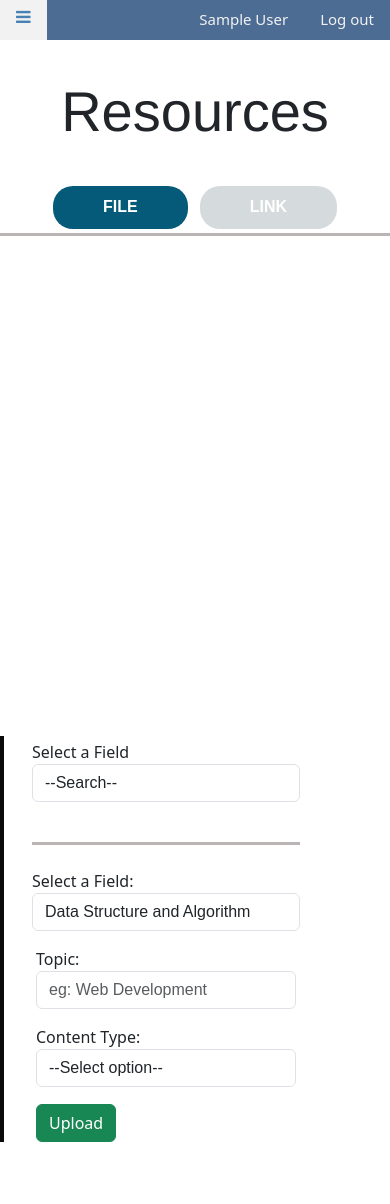
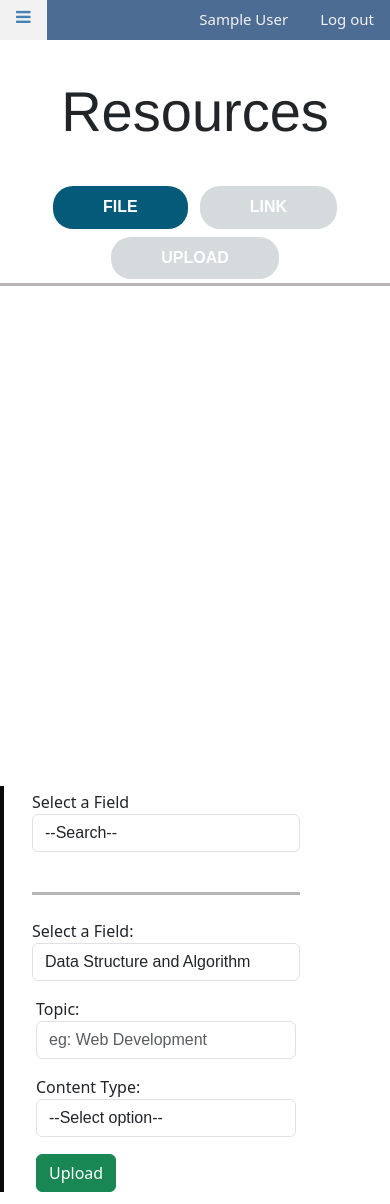
Before and after one commit to SAKSHI-GOYAL321/Social-Learning-, a PHP site: page /resourse.php in a window 390 px wide. Before the commit the page ends 1142 px from the top, so only its background shows below. Run offline with PHP 8.4, Linux system fonts and the light colour scheme; the visitor is signed in with stand-in values (Sample User, id 1); data that the repository does not hold is empty; some libraries are stand-ins or nearby versions.

Commit message:
resource design

```diff
--- /dev/null
+++ b/Hamburger.js
@@ -0,0 +1,29 @@
+function show(){
+    var sidenav= document.getElementById("Ham");
+    var Ham = document.getElementById('top-ham');
+    var sidemenu = document.getElementById('sidenav');
+    console.log("check1");
+    if(sidenav.style.display == 'block'){
+        sidenav.style.display = "none";
+        Ham.style.backgroundColor = "#4c6c94";
+        // Ham.style.display = "";
+        // sidenav.classList.remove("non-active");
+        // sidenav.classList.add("active");
+        // alert("if ");
+    }
+    else{
+        // sidenav.classList.remove("non-active");
+        // sidenav.classList.add("active");
+        // sidenav.style.display = "none";
+        // Ham.style.display = "block";
+        sidenav.style.display = "block";
+        sidenav.style.width = "256px"
+        // Ham.style.display = "none";
+        Ham.style.zIndex = "121";
+        Ham.style.position = "relative";
+        Ham.style.backgroundColor = "steelblue";
+        // alert("else");
+    }
+    sidenav.classList.toggle("active");
+    console.log("check3");
+}
--- a/css/dashboard.css
+++ b/css/dashboard.css
@@ -12,7 +12,9 @@
     background-color: #2F5168;
     background-color: #4c6c94;
     height: 40px;
-    position: static;
+    position: fixed;
+    top: 0;
+    z-index: 50;
 }
 .topnav a{
     float: right;
@@ -94,6 +96,7 @@ ul{
   float: left;
   display:block;
   position: fixed;
+  z-index: 51;
 }
 
 .sidenav{
--- a/css/resource.css
+++ b/css/resource.css
@@ -1,8 +1,18 @@
-.Data{
+#resourceForm{
     width: 300px;
     float: left;
-
-
+    display: block;
+}
+.btn-btn-style{
+    color: #ffffff;
+    background-color: #365291;
+    border-radius: 26px;
+    padding: 8px 28px;
+    display: none;
+}
+.wdthf{
+    width: 100%;
+    float: left;
 }
 /* .input{
     float: right;
@@ -19,7 +29,7 @@
 } */
 
 /*Scroll-bar*/
-.scroll{
+#scroll{
     height:400px;
     overflow:hidden;
     overflow-y:scroll;
@@ -30,7 +40,7 @@
   height: 406px;
   padding-left: 28px;
   margin-top: 100px;
-
+    z-index: 12;
 
 }
 
@@ -150,3 +160,13 @@ input[type = button]{
     background-color: #49718c;
         color: white;
   }
+  @media screen and (max-width: 1230px) {
+    #top-nav .topnav .fa{display:block;}
+    #Ham {display: none;}
+    .col-sm-1 {width: 0px;}
+    /* .col-sm-2 {float:unset;} */
+    .btn-btn-style{display: block;}
+  }
+  @media scree and (max-width: 1200px){
+    #resourceForm{display: none;}
+  }
--- a/dashboard.php
+++ b/dashboard.php
@@ -148,7 +148,7 @@
                 // Ham.style.display = "";
                 // sidenav.classList.remove("non-active");
                 // sidenav.classList.add("active");
-                alert("if ");
+                // alert("if ");
             }
             else{
                 // sidenav.classList.remove("non-active");
@@ -161,7 +161,7 @@
                 Ham.style.zIndex = "12";
                 Ham.style.position = "relative";
                 Ham.style.backgroundColor = "steelblue";
-                alert("else");
+                // alert("else");
             }
             sidenav.classList.toggle("active");
             console.log("check3");
--- a/resourse.php
+++ b/resourse.php
@@ -20,7 +20,7 @@
 <body>
     <section id="top-nav">
         <div class="col-sm-12 paddoff">
-            <div class="topnav">
+            <div class="topnav" id="top-Ham">
                 <i class="fa fa-bars non-active" onclick="show();"></i>
                 <a href="logout.php">Log out</a></i>
                 <a href="#"><?php echo $_SESSION['uname']?></a></i>
@@ -32,7 +32,7 @@
         <div class="col-sm-12 paddoff">
             <div class="contain">
                 <div class="Ham paddoff">
-                    <div class="sidenav">
+                    <div id="Ham" class="sidenav">
                         <a href="profile.php" style="text-align: center;" class="tooltip"><i  class="fa fa-user-circle "></i><span class="tooltiptext"> Profile </span></a>
                         <a href="dashboard.php" style="text-align: center; " class="tooltip"><i class="fa fa-home"></i><span class="tooltiptext"> Dashboard <span></a>
                         <a href="blog.php"style="text-align: center;" class="tooltip"><i class="fa fa-pencil"></i><span class="tooltiptext">Blog</span></a>
@@ -53,9 +53,11 @@
                                 <div class ="center hl">
                                     <button class = "btn-style " id="bg1" onclick="getResource();" >FILE</button>
                                     <button class="btn-style " id="bg2" onclick="getLinksData();">LINK</button>
+                                    <button class="btn-style " id="bg3" onclick="getUploadform();">UPLOAD</button>
                                 </div>
-                                <div class="scroll" style="width:100%;">
-                                    <div class="Resources" id="Resources" style="float:left;width: 100%;"></div>
+                                <div id="scroll" style="width:100%;">
+                                    <div class="Resources" id="Resources" style="float:left;width: 100%;">
+                                    </div>
                                 </div>
                                 <!-- <div style="width:100%">
                                     <div class="Links" id="Links" style="float:left; width:100%"></div>
@@ -63,7 +65,8 @@
                             </div>
                         </div>
                         <div class="col-sm-2 ">
-                            <div class="Data vl">
+                        <div id="resourceForm" class="Data vl">
+                                        <div class="wdthf">
                                         <form >
                                             <div class="filestyle hl mg">
                                                 <label>Select a Field</label>
@@ -120,6 +123,7 @@
                                         </form>
                                         </div>
                                     </div>
+                        </div>
                         <div class="col-sm-1"></div>
                     </div>
                 </div>
@@ -134,8 +138,15 @@
           function getLinksData(){
             var bg_file = document.getElementById("bg1");
             var bg_link = document.getElementById("bg2");
+            var bg_upload = document.getElementById("bg3");
             bg_file.style.backgroundColor = " rgb(213 218 220)";
             bg_link.style.backgroundColor = "rgb(4, 90, 120)";
+            bg_upload.style.backgroundColor = " rgb(213 218 220)";
+
+            var resource = document.getElementById('Resources');
+            var scrol = document.getElementById('scroll');
+            resource.style.display = "block";
+            scrol.style.height = "400px";
 
               var token = "<?php echo password_hash("Links_page", PASSWORD_DEFAULT)?>";
               $.ajax({
@@ -153,9 +164,14 @@
         function getResource(){
             var bg_file = document.getElementById("bg1");
             var bg_link = document.getElementById("bg2");
+            var bg_upload = document.getElementById("bg3");
             bg_file.style.backgroundColor = "rgb(4, 90, 120)";
             bg_link.style.backgroundColor = "rgb(213 218 220)";
-
+            bg_upload.style.backgroundColor = " rgb(213 218 220)";
+            var resource = document.getElementById('Resources');
+            var scrol = document.getElementById('scroll');
+            resource.style.display = "block";
+            scrol.style.height = "400px";
             var token = "<?php echo password_hash("getdata", PASSWORD_DEFAULT)?>";
             $.ajax({
                     type: "POST",
@@ -168,12 +184,36 @@
             });
         }
 
+        function getUploadform(){
+            var bg_file = document.getElementById("bg1");
+            var bg_link = document.getElementById("bg2");
+            var bg_upload = document.getElementById("bg3");
+            bg_file.style.backgroundColor = "rgb(213 218 220)";
+            bg_link.style.backgroundColor = "rgb(213 218 220)";
+            bg_upload.style.backgroundColor = " rgb(4, 90, 120)";
+
+            var form = document.getElementById('resourceForm');
+            var resource = document.getElementById('Resources');
+            var scrol = document.getElementById('scroll');
+            resource.style.display = "none";
+            scrol.style.height = "0px";
+
+            form.style.display = "block";
+            // if(form.style.display == 'block'){
+            //     console.log('if');
+            //     form.style.display = "none";
+            // }
+            // else{
+            //     console.log('else');
+            //     form.style.display = "block";
+            // }
+        }
         function uploadfiles(){
 
            var ctype = document.getElementById("ctype");
            if(ctype.value != "select"){
 
-               var form = document.getElementById("resoucedata");
+               var form = document.getElementById("resourcedata");
                var data = new FormData(form);
 
 
@@ -226,25 +266,8 @@
                 c.style.display = "none";
             }
         }
-
-        // function show(){
-        //     var sidenav= document.getElementsByClassName("Ham");
-        //     console.log("check1");
-        //     if(sidenav.style.display==="none"){
-        //         alert("if ");
-        //         sidenav.classList.remove = "non-active";
-        //         sidenav.classList.add="active";
-        //     }
-        //     else{
-        //         sidenav.classList.remove = "active";
-        //         sidenav.classList.add="non-active";
-        //         alert("else");
-        //     }
-        //     sidenav.classList.toggle("active");
-        //     console.log("check3");
-        // }
-
     </script>
+    <script type="text/javascript" src="Hamburger.js"></script>
 </body>
 <!-- <footer class="footer-distributed">
     <div class="col-sm-12">
```
Also changed, not shown: blog.php (+6 -5 lines). Lines whose indentation alone changed are shown as unchanged.
